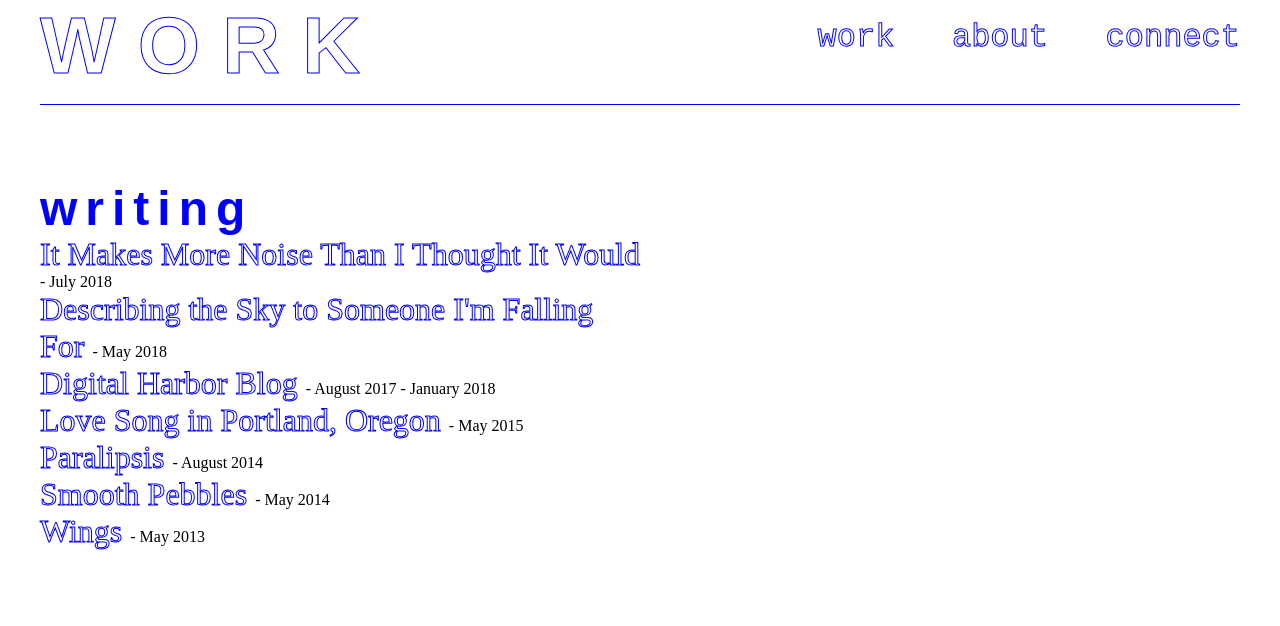
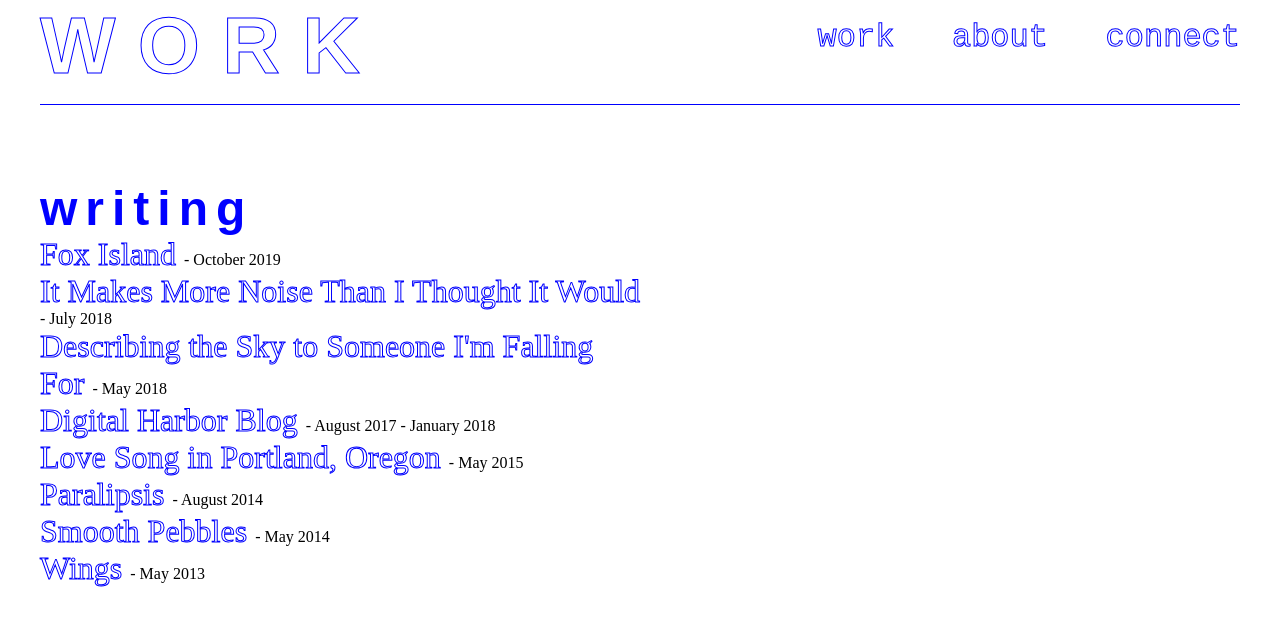
Before and after one commit to reram/reram.github.io, a Jekyll site: the page work.html, which Jekyll copies as it is, in a window 1280 px wide. Shown: the top 626 px of the page. Built offline with Jekyll 4.4.1, drawn with Linux system fonts in a browser that asks for light colours.

Commit message:
Update work.html
10-19 publication

```diff
--- a/work.html
+++ b/work.html
@@ -27,6 +27,10 @@
     <h3>
       writing
     </h3>
+      <a href="https://manzanomountainreview.com/rhea-r-poem-4">
+        Fox Island
+    </a> - October 2019
+    <br>
       <a href="https://ghostcitypress.com/2018-summer-microchap-series/it-makes-more-noise-than-i-thought-it-would">
         It Makes More Noise Than I Thought It Would
       </a> - July 2018
```
